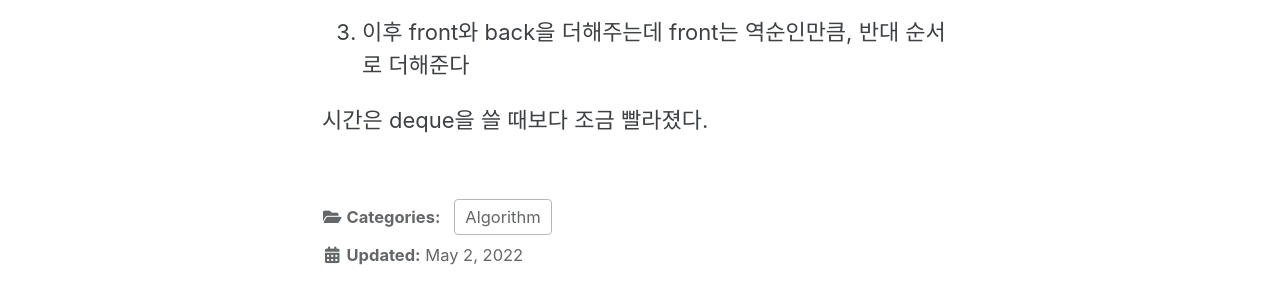
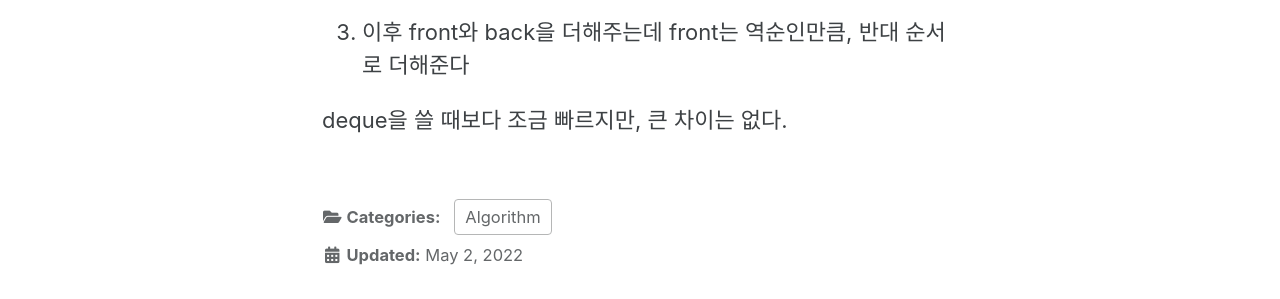
Before and after one commit to Donghee4/Donghee4.github.io, a Jekyll site: the page built from _posts/2022-05-02-60.md, in a window 1280 px wide. Shown: the part 1109-1408 px from the top of the page. Built offline with Jekyll 4.4.1, drawn with Linux system fonts in a browser that asks for light colours; cached includes are drawn as plain includes.

Commit message:
13417 edit

```diff
--- a/_posts/2022-05-02-60.md
+++ b/_posts/2022-05-02-60.md
@@ -31,4 +31,4 @@ for _ in range(a):
 2. 아니라면 back에 넣어준다.
 3. 이후 front와 back을 더해주는데 front는 역순인만큼, 반대 순서로 더해준다
 
-시간은 deque을 쓸 때보다 조금 빨라졌다.<br>
+deque을 쓸 때보다 조금 빠르지만, 큰 차이는 없다.
```
